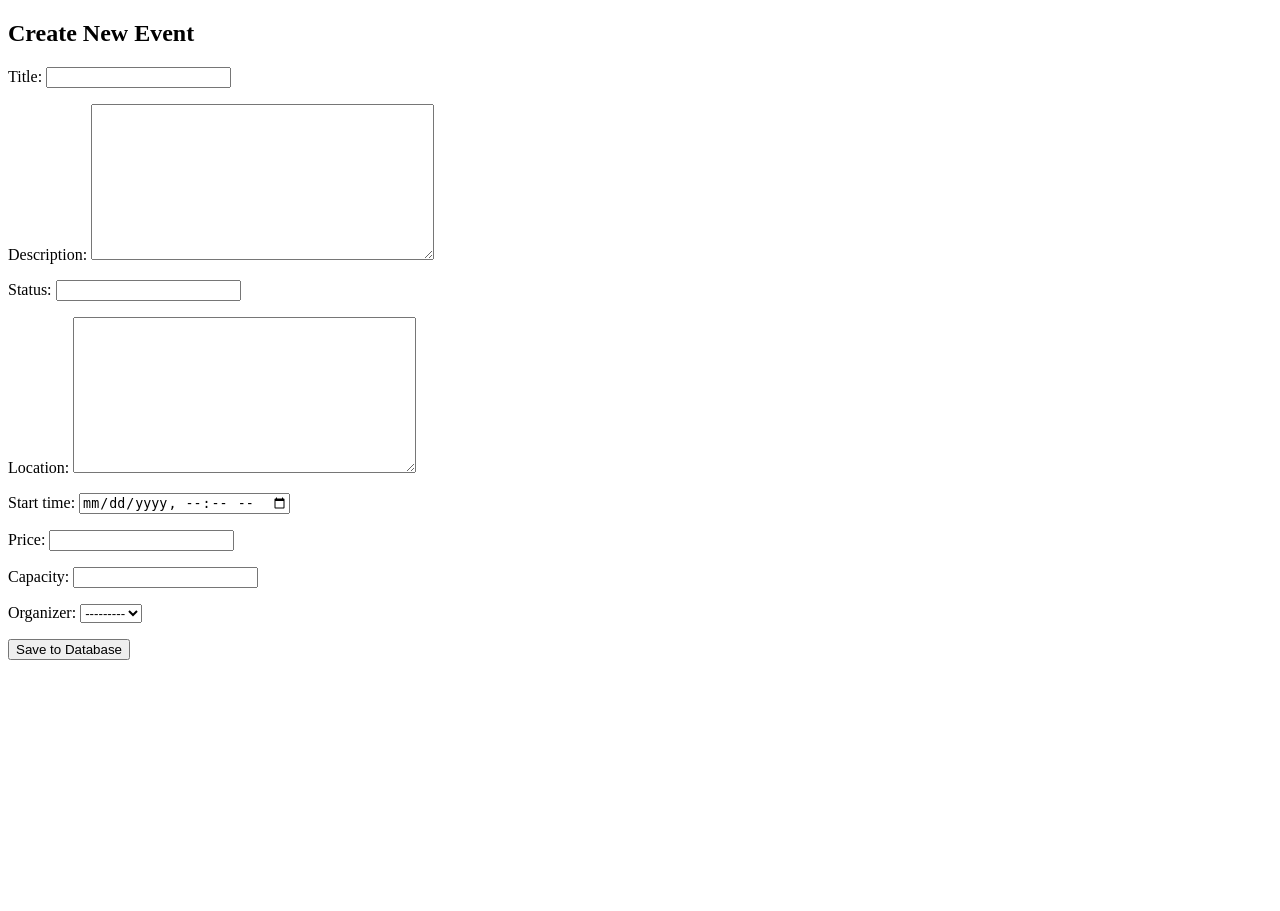
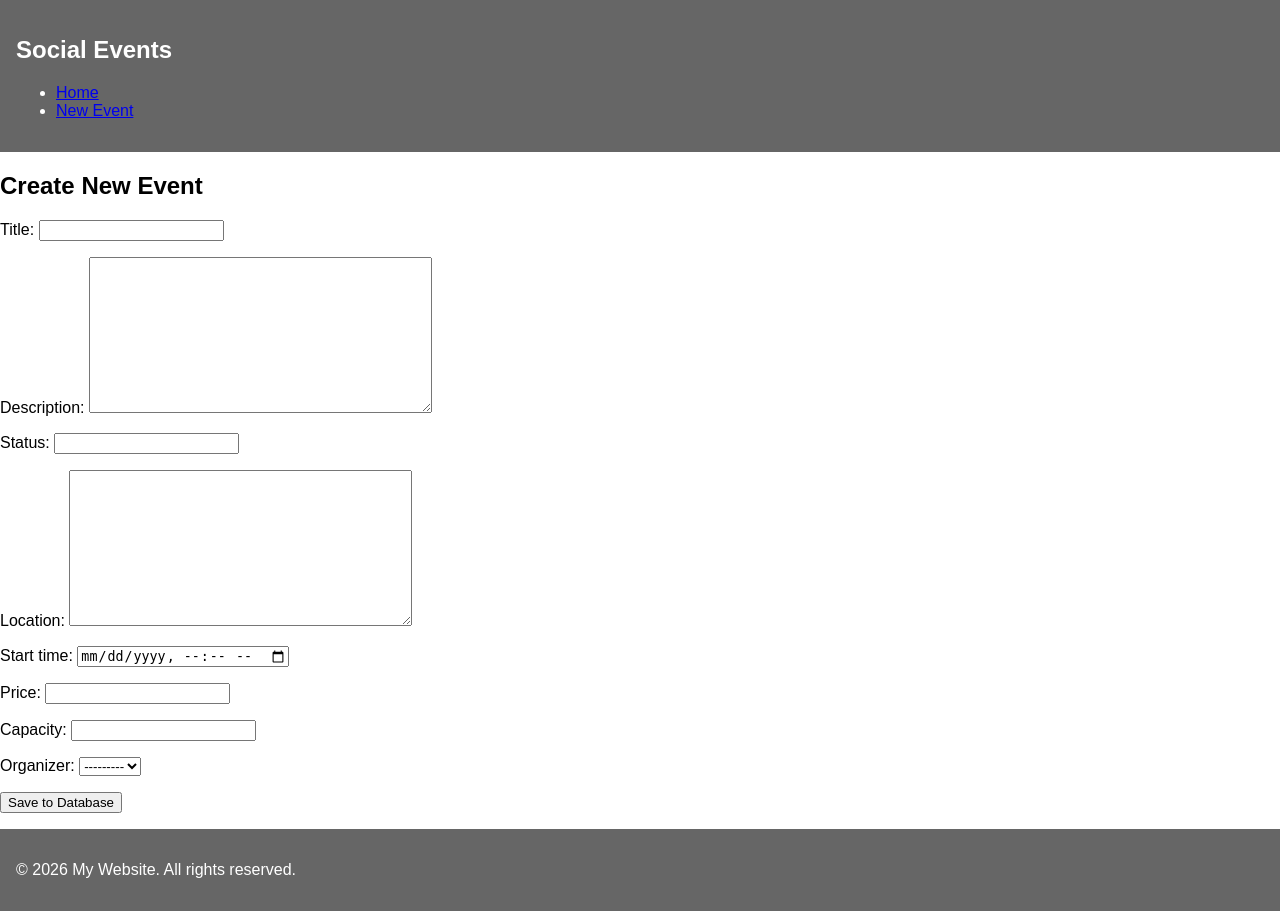
Before and after one commit to jamal-rahimzadegan/learning-django, a Django app: page /events/new-event/ in a window 1280 px wide. Before the commit the page ends 660 px from the top, so only its background shows below. Run offline with Django 5.2, Linux system fonts and the light colour scheme.

Commit message:
Style: add some basic styling to the base template and create a new CSS file for it.

```diff
--- a/events/templates/events/pages/create_event.html
+++ b/events/templates/events/pages/create_event.html
@@ -1,10 +1,9 @@
-<!DOCTYPE html>
-<html>
-<head>
-    <title>Create New Event</title>
-</head>
-<body>
-    <h2>Create New Event</h2>
+{% extends 'base.html' %}
+
+{% block title %}Home | My Django App{% endblock %}
+
+{% block content %}
+ <h2>Create New Event</h2>
 
     {% if messages %}
         <ul class="messages">
@@ -19,6 +18,4 @@
         {{ form.as_p }}
         <button type="submit">Save to Database</button>
     </form>
-
-</body>
-</html>
+{% endblock %}
--- /dev/null
+++ b/static/css/base.css
@@ -0,0 +1,21 @@
+/* static/css/style.css */
+body {
+    font-family: Arial, sans-serif;
+    margin: 0;
+    padding: 0;
+}
+
+header {
+    background-color: #666;
+    color: white;
+    padding: 1rem;
+    margin-bottom: 1rem;
+}
+
+footer {
+    background-color: #666;
+    color: white;
+    padding: 1rem;
+    margin-top: 1rem;
+
+}
--- a/templates/base.html
+++ b/templates/base.html
@@ -0,0 +1,32 @@
+{% load static %}
+<!DOCTYPE html>
+<html lang="en">
+<head>
+    <meta charset="UTF-8">
+    <meta name="viewport" content="width=device-width, initial-scale=1.0">
+    <link rel="stylesheet" href="{% static 'css/base.css' %}">
+    <title>{% block title %}Social Events{% endblock %}</title>
+    </head>
+<body>
+
+    <header>
+        <nav>
+            <h1>Social Events</h1>
+            <ul>
+                <li><a href="/">Home</a></li>
+                <li><a href="/events/new-event/">New Event</a></li>
+            </ul>
+        </nav>
+    </header>
+
+    <main>
+        {% block content %}
+        {% endblock %}
+    </main>
+
+    <footer>
+        <p>&copy; 2026 My Website. All rights reserved.</p>
+    </footer>
+
+</body>
+</html>
```
Also changed, not shown: backend/settings.py (+4 -10 lines).
